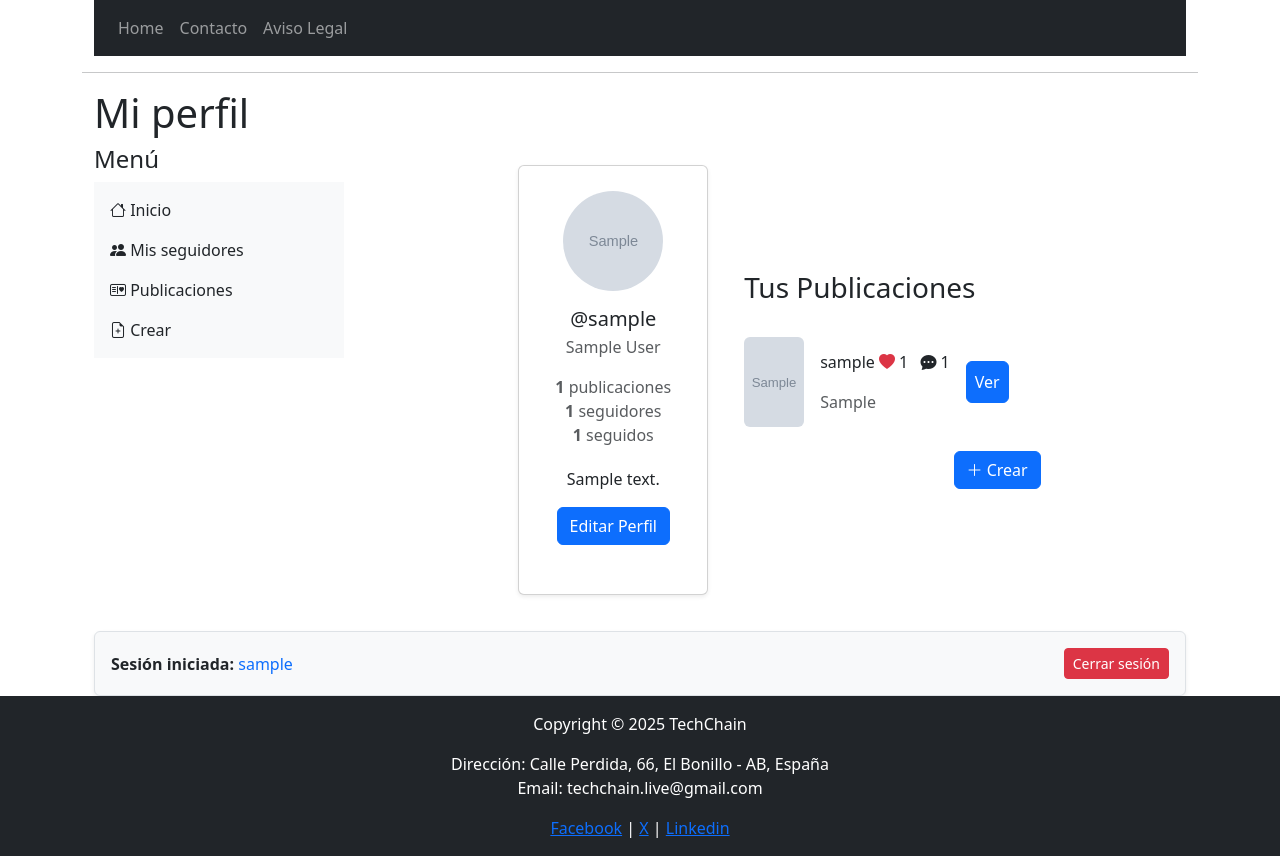
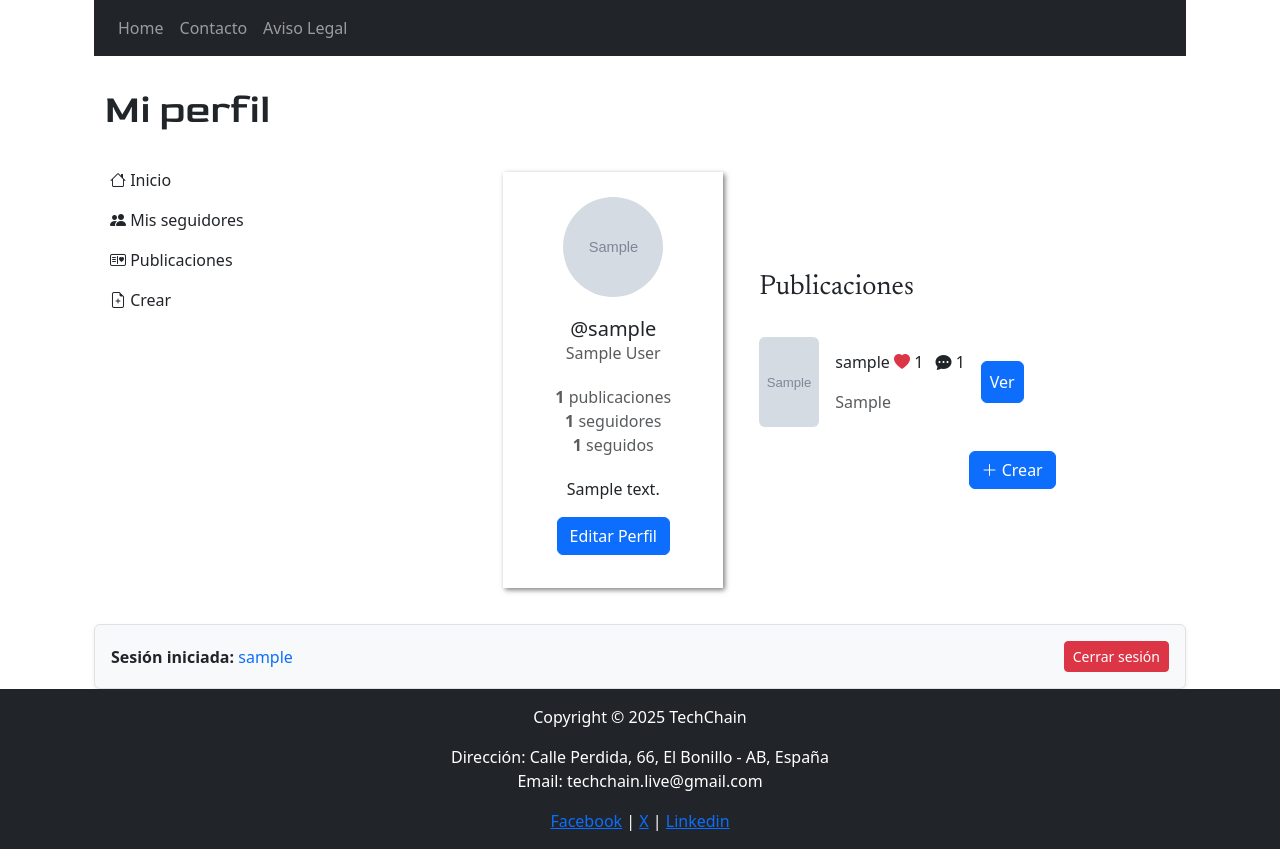
Before and after one commit to jesuslj0/techchain, a Django app: page /profiles/1/ in a window 1280 px wide. Run offline with Django 5.2, Linux system fonts and the light colour scheme; a user stored in the database is signed in; tables that the repository leaves empty hold one stand-in row (values such as "Sample post"); grey boxes marked "Sample" are stand-in pictures; some libraries are stand-ins or nearby versions.

Commit message:
Añadiendo más estilos

```diff
--- a/posts/views.py
+++ b/posts/views.py
@@ -13,7 +13,7 @@ from django.utils.decorators import method_decorator
 @method_decorator(login_required, 'dispatch')
 class PostsListView(ListView):
     model = Post
-    template_name = 'posts/posts_list.html'
+    template_name = 'posts/post_list.html'
 
     def get_context_data(self, **kwargs):
         context = super().get_context_data(**kwargs)
@@ -48,7 +48,7 @@ class PostDetailView(DetailView, CreateView):
 @method_decorator(login_required, 'dispatch')
 class PostsCreateView(CreateView):
     model = Post
-    template_name = 'posts/posts_create.html'
+    template_name = 'posts/post_create.html'
     form_class = PostCreateForm
 
     def form_valid(self, form):
--- /dev/null
+++ b/static/css/profile_detail.css
@@ -0,0 +1,36 @@
+.list-unstyled {
+    background-color: #fff;
+}
+
+.title {
+    font-family: "Goldman-Regular";
+    padding: 10px;
+    margin-top: 20px;
+}
+
+.profile-container {
+    display: flex;
+    align-items: center;
+    justify-content: center;
+    padding: 20px;
+}
+
+.profile-card{
+    display: flex;
+    flex-direction: column;
+    align-items: center;
+    gap: 20px;
+    min-width: 220px;
+    padding: 25px 20px;
+    align-self: start;
+    margin-right: 20px;
+    box-shadow: 2px 2px 5px rgba(0, 0, 0, 0.5);
+}
+
+.profile-card > img {
+    align-self: center;
+}
+
+.subtitle {
+    font-family: "Newsreader-Variable";
+}
--- /dev/null
+++ b/static/css/profiles_list.css
@@ -0,0 +1,3 @@
+.title {
+    font-family: "Goldman-Regular";
+}
--- a/static/css/styles.css
+++ b/static/css/styles.css
@@ -25,3 +25,14 @@ a.like-button {
 details>summary::marker {
     content: "";
 }
+
+/* Estilos del cursor para toda la web */
+body {
+    cursor: url('/static/cursor/Aero.cur'), auto;
+}
+
+form.d-flex {
+    width: auto;
+    height: 48px;
+    align-self: center;
+}
--- a/techchain/templates/layout/layout_profile.html
+++ b/techchain/templates/layout/layout_profile.html
@@ -4,8 +4,11 @@
     <head>
         <meta charset="UTF-8">
         <meta name="viewport" content="width=device-width, initial-scale=1.0">
+        {% block styles %}{% endblock %}
         {% load static %}
         <link rel="stylesheet" href="{% static 'css/bootstrap.min.css' %}">
+        <link rel="stylesheet" href="{% static 'css/styles.css' %}">
+        <link rel="stylesheet" href="{% static 'css/fontfaces.css' %}">
         <link href="{% static 'bootstrap-icons/bootstrap-icons.css' %}" rel="stylesheet">
         <script src="{% static 'js/bootstrap.bundle.min.js' %}"></script>
     <title>{% block title %}Profile Default{% endblock %}</title>
@@ -15,10 +18,9 @@
         <div class='container'>
         {% include '_include/_header.html' %}
         </div>
-        <hr/>
 
         <div class='container'>
-            <h1 class='text primary'>{% block title_h1 %}Profile default{% endblock %}</h1>
+            <h1 class='title'>{% block title_h1 %}Profile default{% endblock %}</h1>
         </div>
 
         {% block form %}
--- a/techchain/templates/posts/post_detail.html
+++ b/techchain/templates/posts/post_detail.html
@@ -1,6 +1,10 @@
 {% extends 'layout/layout_basic.html' %}
 {% load crispy_forms_tags %}
 
+{% block styles %}
+    {% load static%}
+    <link rel="stylesheet" href="{% static 'css/post_detail.css' %}">
+{% endblock %}
 {% block title %}Publicacion{% endblock %}
 {% block title_h1 %}Detalle de publicacion{% endblock %}
 
@@ -8,7 +12,7 @@
 <div class="container">
     <div class="row">
         <div class="col-3 ">
-            <ul class="list-unstyled d-flex flex-column p-2 bg-light" style="width: 250px;">
+            <ul class="list-unstyled d-flex flex-column p-2">
                 <li class='p-2'>
                     <i class="bi bi-house"></i>
                     <a class="mb-5 text-decoration-none text-dark " href="{% url 'home' %}">Inicio</a>
--- a/techchain/templates/profiles/profile_detail.html
+++ b/techchain/templates/profiles/profile_detail.html
@@ -1,5 +1,10 @@
 {% extends 'layout/layout_profile.html' %}
 {% load crispy_forms_tags %}
+
+{% block styles %}
+    {% load static %}
+    <link rel="stylesheet" href="{% static "css/profile_detail.css" %}">
+{% endblock %}
 {% block title %}Perfil{% endblock %}
 {% block title_h1 %}
     {% if object.user.id == user_id %}
@@ -14,8 +19,7 @@
         <div class="row">
             <!-- Menú vertical -->
             <div class="col-3 menu-container">
-                <h4>Menú</h4>
-                <ul class="list-unstyled d-flex flex-column p-2 bg-light " style="width: 250px;">
+                <ul class="list-unstyled d-flex flex-column p-2" style="width: 250px;">
                     <li class='p-2'>
                         <i class="bi bi-house"></i>
                         <a class="mb-5 text-decoration-none text-dark " href="{% url 'home' %}">Inicio</a>
@@ -36,8 +40,8 @@
             </div>
 
             <!-- Información del perfil -->
-            <div class="col-9 profile-container" style="display: flex; align-items: center; justify-content: center; padding: 20px;">
-                <div class="card shadow-sm" style="min-width: 150px; max-width: 400px; padding: 25px 20px; align-self: start; margin-right: 20px;">
+            <div class="col-9 profile-container">
+                <div class="profile-card row-3">
                     <img
                     src="..{{object.profile_picture.url}}"
                     style="width: 100px;
@@ -75,11 +79,7 @@
                     </div>
                 </div>
                 <div class="list_group">
-                    {% if object.user == request.user %}
-                    <h3 class="m-3">Tus Publicaciones</h3>
-                    {% else %}
-                    <h3 class="m-3">Publicaciones</h3>
-                    {% endif %}
+                    <h3 class="subtitle m-3">Publicaciones</h3>
                     {% for post in posts %}
                         <div class="list-group-item d-flex align-items-center p-3">
                             <img src="..{{post.image.url}}" alt="Imagen" class="rounded me-3" style="width: 60px; height: 90px;">
```
Also changed, not shown: static/css/home.css (+25 -0 lines), static/css/post_detail.css (added, +9 -0 lines), static/css/post_list.css (added, +9 -0 lines), techchain/templates/general/home.html (+5 -4 lines), techchain/templates/layout/layout_basic.html (+3 -5 lines), techchain/templates/layout/layout_list.html (+8 -7 lines), techchain/templates/posts/post_list.html (renamed from techchain/templates/posts/posts_list.html, +6 -1 lines), techchain/templates/profiles/profiles_list.html (+5 -2 lines), techchain/templates/posts/post_create.html (renamed from techchain/templates/posts/posts_create.html), 2 other files.
